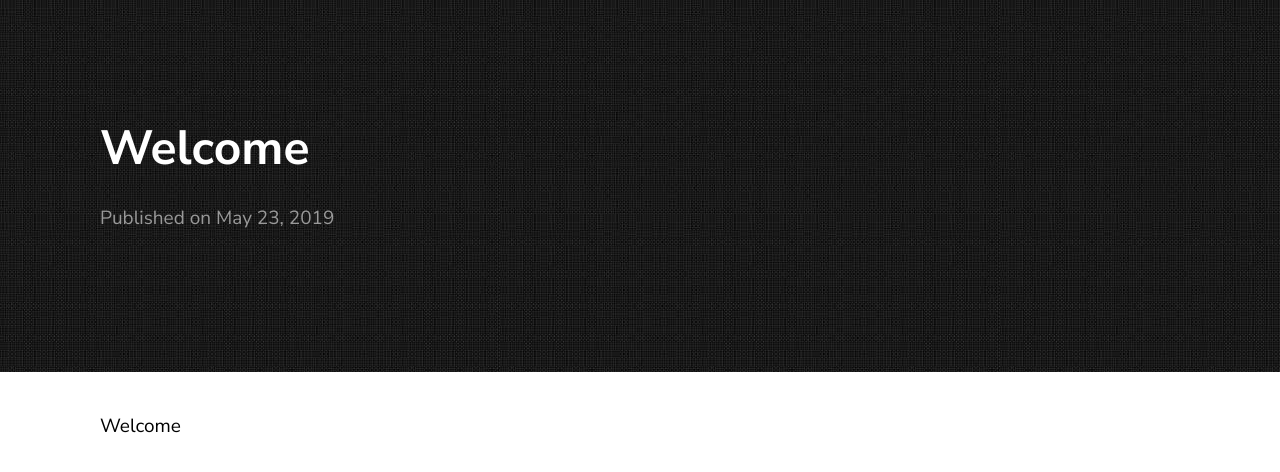
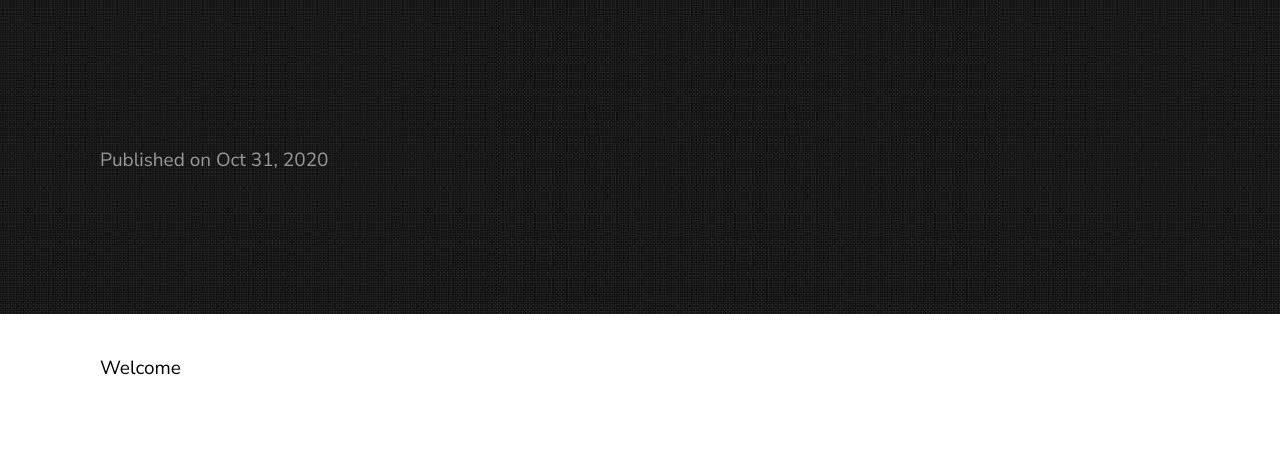
Before and after one commit to taehyeon0/taehyeon0.github.io, a Jekyll site: the page built from _posts/2020-10-31-welcome.markdown, in a window 1280 px wide. Shown: the top 472 px of the page. Built offline with Jekyll 4.4.1, drawn with Linux system fonts in a browser that asks for light colours; our own code applies the rules of GitHub Pages for plain Markdown files.

Commit message:
Update 2020-10-31-welcome.markdown

```diff
--- a/_posts/2020-10-31-welcome.markdown
+++ b/_posts/2020-10-31-welcome.markdown
@@ -1,6 +1,6 @@
 ---
 layout: post
 title:  "Welcome"
-date:   2019-05-23 21:03:36 +0530
+date:   %b %-d, %Y
 ---
 Welcome
```
